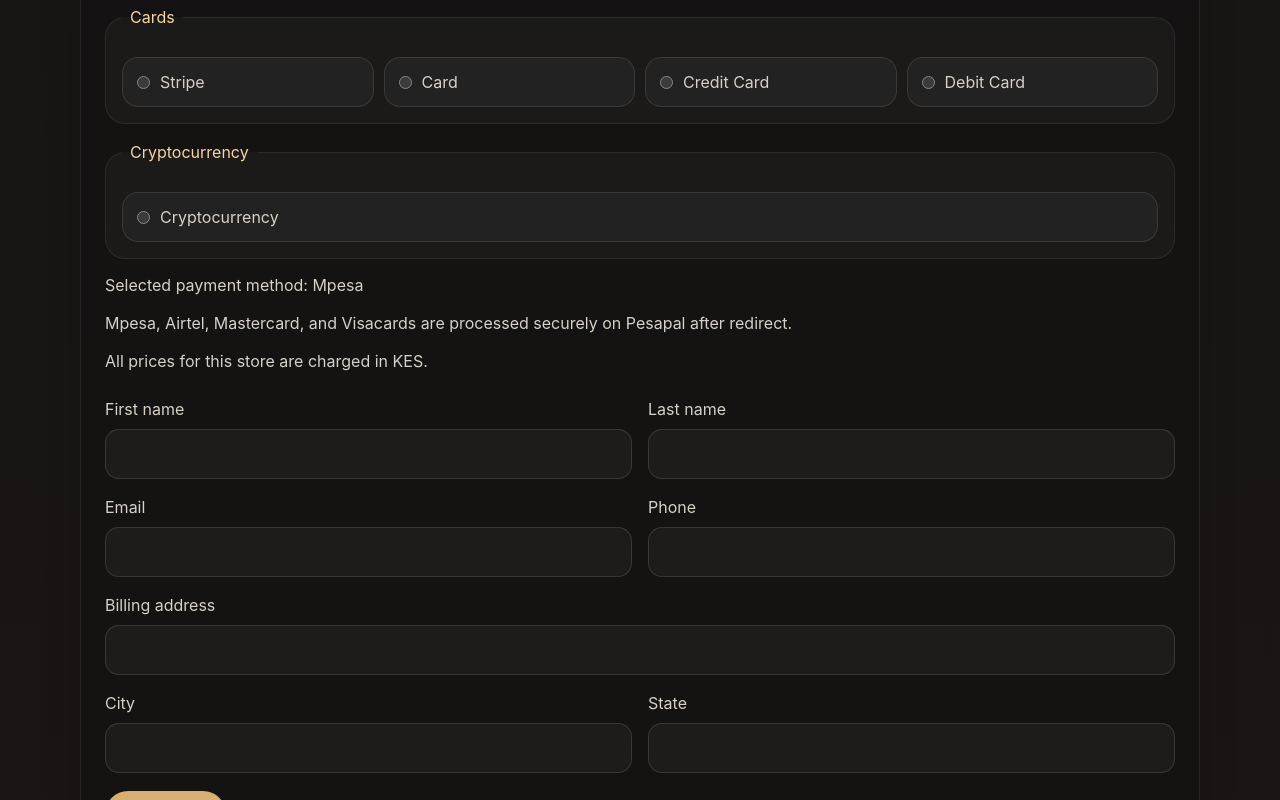
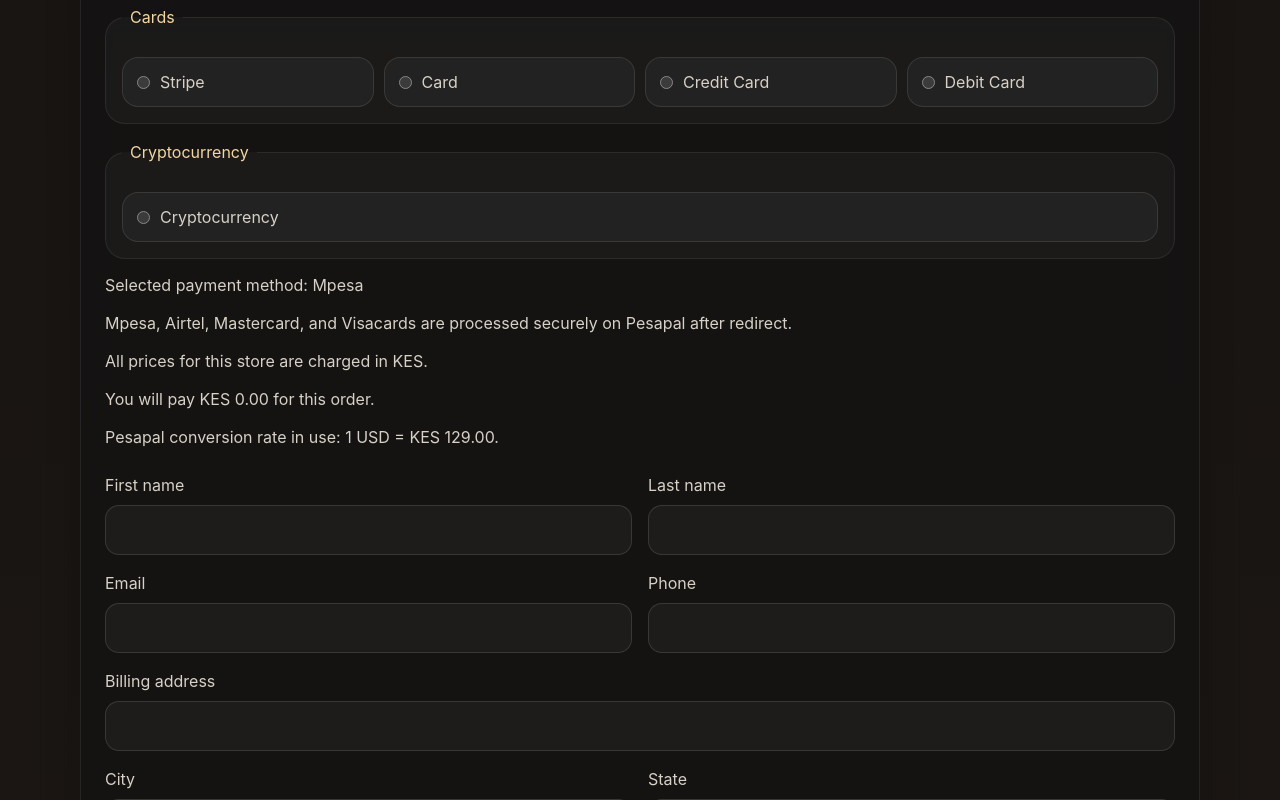
Before and after one commit to Ngosoman/onmac-store, a React (Vite) app: page / in a window 1280 px wide. Shown: the part 3438-4238 px from the top of the page. Built offline with nearby package versions, Linux system fonts and the light colour scheme; no server answers.

Commit message:
Refactor code structure for improved readability and maintainability

```diff
--- a/src/components/CheckoutForm.jsx
+++ b/src/components/CheckoutForm.jsx
@@ -51,6 +51,11 @@ function normalizePaymentMethod(method) {
 const NOWPAYMENTS_METHODS = new Set(['Crypto', 'Cryptocurrency', 'NOWPayments']);
 const PAYPAL_METHODS = new Set(['Paypal']);
 const STRIPE_METHODS = new Set(['Stripe', 'Card', 'Credit Card', 'Debit Card', 'CREDIT_CARD', 'DEBIT_CARD', 'CARD']);
+const DEFAULT_USD_TO_KES_RATE = 129;
+const configuredUsdToKesRate = Number.parseFloat(String(import.meta.env.VITE_USD_TO_KES_RATE || DEFAULT_USD_TO_KES_RATE));
+const USD_TO_KES_RATE = Number.isFinite(configuredUsdToKesRate) && configuredUsdToKesRate > 0
+  ? configuredUsdToKesRate
+  : DEFAULT_USD_TO_KES_RATE;
 
 function isCryptoPayment(method) {
   return NOWPAYMENTS_METHODS.has(String(method || '').trim());
@@ -72,6 +77,36 @@ function getCurrencyForPayment(method) {
   return 'KES';
 }
 
+function parseUnitPriceNumber(rawPrice) {
+  const numericValue = Number.parseFloat(String(rawPrice).replace(/[^0-9.]/g, ''));
+  return Number.isFinite(numericValue) ? numericValue : 0;
+}
+
+function convertUsdAmountForMethod(amountInUsd, method) {
+  if (getCurrencyForPayment(method) === 'KES') {
+    return amountInUsd * USD_TO_KES_RATE;
+  }
+  return amountInUsd;
+}
+
+function getPayableUnitPrice(rawPrice, method) {
+  return convertUsdAmountForMethod(parseUnitPriceNumber(rawPrice), method).toFixed(2);
+}
+
+function calculatePayableTotal(cartItems, method) {
+  const total = cartItems.reduce((sum, item) => {
+    const unitPriceUsd = parseUnitPriceNumber(item.product?.price);
+    return sum + (convertUsdAmountForMethod(unitPriceUsd, method) * item.quantity);
+  }, 0);
+  return total.toFixed(2);
+}
+
+function formatCurrencyAmount(amount, currency) {
+  const numericAmount = Number.parseFloat(String(amount));
+  const safeAmount = Number.isFinite(numericAmount) ? numericAmount : 0;
+  return `${currency} ${safeAmount.toLocaleString(undefined, { minimumFractionDigits: 2, maximumFractionDigits: 2 })}`;
+}
+
 export default function CheckoutForm({ cartItems }) {
   const [selectedMethod, setSelectedMethod] = useState('Mpesa');
   const [isSubmitting, setIsSubmitting] = useState(false);
@@ -80,11 +115,8 @@ export default function CheckoutForm({ cartItems }) {
   const isCrypto = isCryptoPayment(selectedMethod);
   const isPayPal = isPayPalPayment(selectedMethod);
   const isStripe = isStripePayment(selectedMethod);
-
-  function parseUnitPrice(rawPrice) {
-    const numericValue = Number.parseFloat(String(rawPrice).replace(/[^0-9.]/g, ''));
-    return Number.isFinite(numericValue) ? numericValue.toFixed(2) : '0.00';
-  }
+  const payableCurrency = getCurrencyForPayment(selectedMethod);
+  const payableTotal = calculatePayableTotal(cartItems, selectedMethod);
 
   function getRedirectLabel() {
     if (isCrypto) return 'Opening payment page...';
@@ -107,7 +139,7 @@ export default function CheckoutForm({ cartItems }) {
   }
 
   function getCurrencyLabel() {
-    return getCurrencyForPayment(selectedMethod);
+    return payableCurrency;
   }
 
   async function submitOrderAndRedirect(orderPayload) {
@@ -185,12 +217,12 @@ export default function CheckoutForm({ cartItems }) {
       customer_phone: phone,
       shipping_address: shippingAddress,
       payment_method: normalizePaymentMethod(selectedMethod),
-      currency: getCurrencyForPayment(selectedMethod),
+      currency: payableCurrency,
       items: cartItems.map((item) => ({
         product_id: item.product?.id,
         product_name: item.product?.name || 'Unnamed Product',
         quantity: item.quantity,
-        unit_price: parseUnitPrice(item.product?.price),
+        unit_price: getPayableUnitPrice(item.product?.price, selectedMethod),
       })),
     };
 
@@ -246,6 +278,10 @@ export default function CheckoutForm({ cartItems }) {
         <p className="payment-note">Selected payment method: {selectedMethod}</p>
         <p className="payment-note">{getPaymentDescription()}</p>
         <p className="payment-note">All prices for this store are charged in {getCurrencyLabel()}.</p>
+        <p className="payment-note">You will pay {formatCurrencyAmount(payableTotal, payableCurrency)} for this order.</p>
+        {payableCurrency === 'KES' ? (
+          <p className="payment-note">Pesapal conversion rate in use: 1 USD = KES {USD_TO_KES_RATE.toFixed(2)}.</p>
+        ) : null}
       </div>
       <div className="form-grid">
         <label>
```
Also changed, not shown: 3 other files (tests, documents, lock files or other folders).
